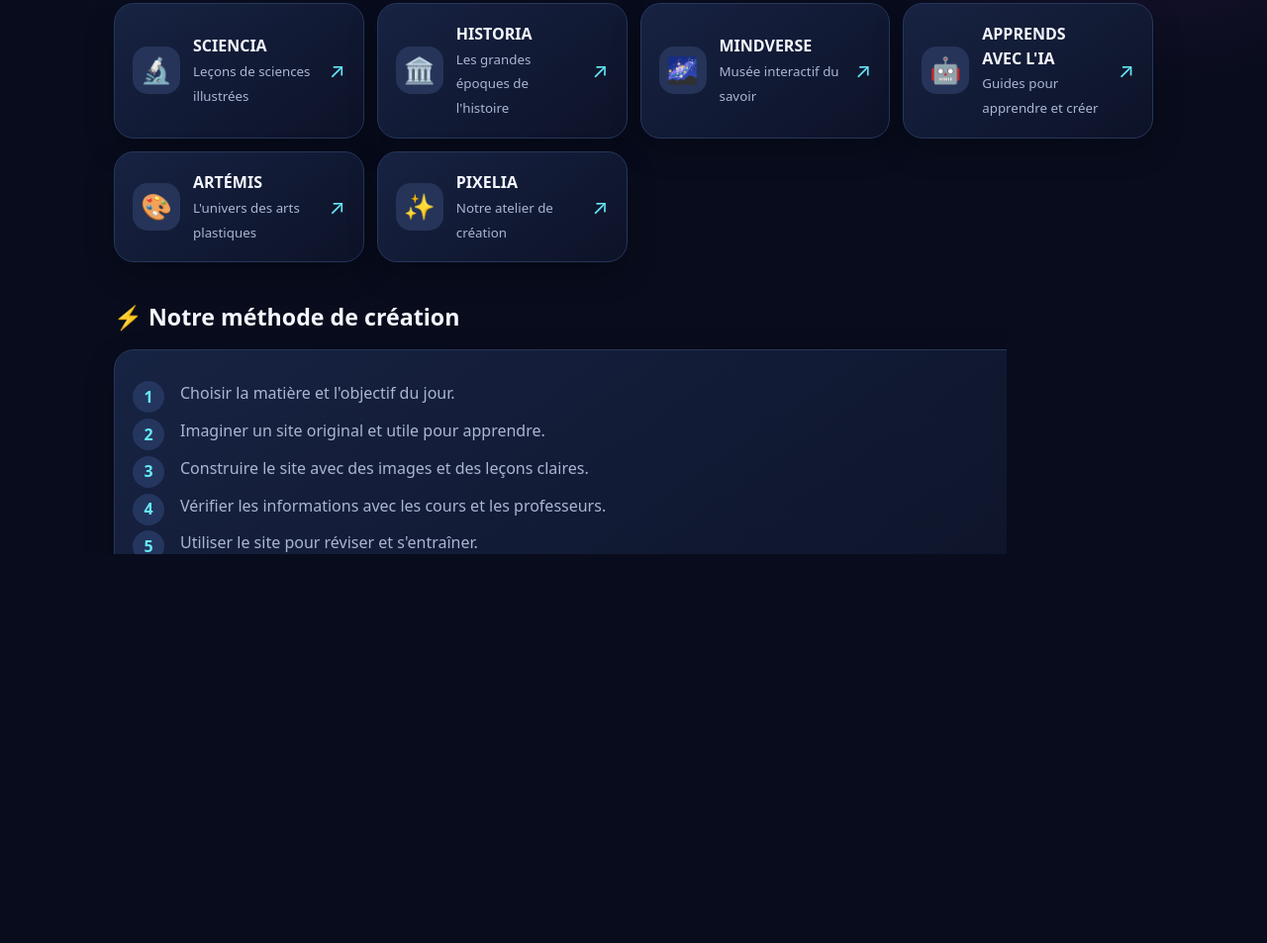
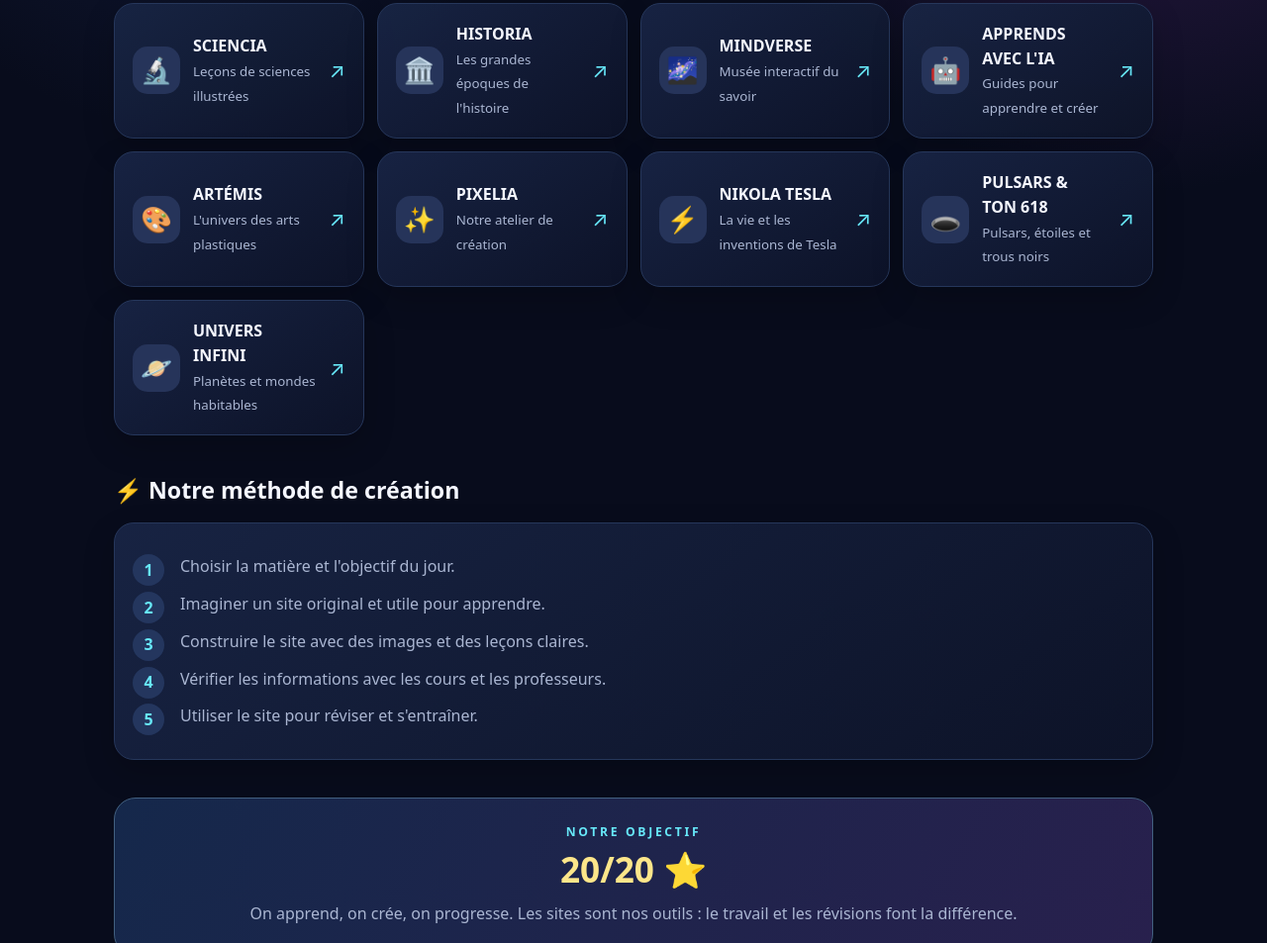
Before and after one commit to enzopontivien9816/REVISE-, a plain HTML site: page at-studio/index.html in a window 1280 px wide. Shown: the part 965-1918 px from the top of the page at 99% size. Before the commit the page ends 1867 px from the top, so only its background shows below. Drawn offline with Linux system fonts and the light colour scheme.

Commit message:
Mettre à jour AT STUDIO avec les nouveaux sites

```diff
--- a/at-studio/index.html
+++ b/at-studio/index.html
@@ -30,6 +30,9 @@
 <a class="card site" href="https://apprends-avec-lia.onrender.com" target="_blank" rel="noopener"><span class="emoji">🤖</span><span><h3>APPRENDS AVEC L'IA</h3><small>Guides pour apprendre et créer</small></span><span class="arrow">↗</span></a>
 <a class="card site" href="https://artemis-arts-plastiques.onrender.com" target="_blank" rel="noopener"><span class="emoji">🎨</span><span><h3>ARTÉMIS</h3><small>L'univers des arts plastiques</small></span><span class="arrow">↗</span></a>
 <a class="card site" href="https://pixelia-boutique.onrender.com" target="_blank" rel="noopener"><span class="emoji">✨</span><span><h3>PIXELIA</h3><small>Notre atelier de création</small></span><span class="arrow">↗</span></a>
+<a class="card site" href="https://nikola-tesla-nsix.onrender.com" target="_blank" rel="noopener"><span class="emoji">⚡</span><span><h3>NIKOLA TESLA</h3><small>La vie et les inventions de Tesla</small></span><span class="arrow">↗</span></a>
+<a class="card site" href="https://pulsars-ton618.onrender.com" target="_blank" rel="noopener"><span class="emoji">🕳️</span><span><h3>PULSARS & TON 618</h3><small>Pulsars, étoiles et trous noirs</small></span><span class="arrow">↗</span></a>
+<a class="card site" href="https://univers-infini.onrender.com" target="_blank" rel="noopener"><span class="emoji">🪐</span><span><h3>UNIVERS INFINI</h3><small>Planètes et mondes habitables</small></span><span class="arrow">↗</span></a>
 </div></section>
 <section class="section"><h2>⚡ Notre méthode de création</h2><div class="card steps"><div class="step">Choisir la matière et l'objectif du jour.</div><div class="step">Imaginer un site original et utile pour apprendre.</div><div class="step">Construire le site avec des images et des leçons claires.</div><div class="step">Vérifier les informations avec les cours et les professeurs.</div><div class="step">Utiliser le site pour réviser et s'entraîner.</div></div></section>
 <section class="goal"><div class="eyebrow">NOTRE OBJECTIF</div><strong>20/20 ⭐</strong><p>On apprend, on crée, on progresse. Les sites sont nos outils : le travail et les révisions font la différence.</p></section>
```
